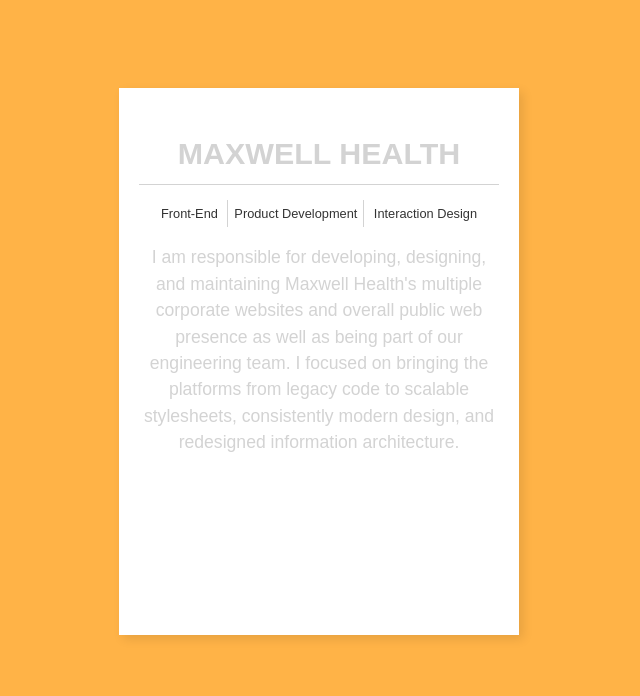
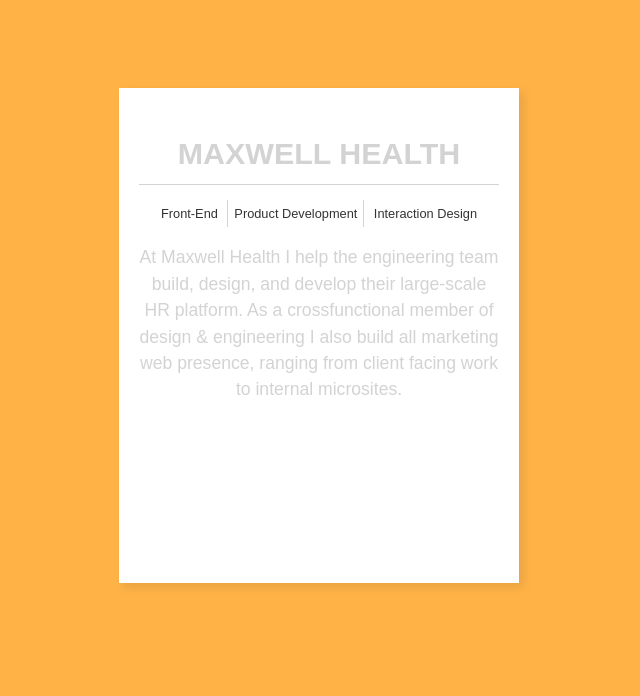
Before and after one commit to lmosele/newport, a PHP site: page / in a window 1280 px wide. Shown: the part 832-1528 px from the top of the page, without its empty margins (9-649 px from the left). Run offline with PHP 8.4, Linux system fonts and the light colour scheme.

Commit message:
copy changes and loading fix

```diff
--- a/index.php
+++ b/index.php
@@ -63,7 +63,7 @@
 						<li>Product Development</li>
 						<li>Interaction Design</li>
 					</ul>
-					<p>I am responsible for developing, designing, and maintaining Maxwell Health's multiple corporate websites and overall public web presence as well as being part of our engineering team. I focused on bringing the platforms from legacy code to scalable stylesheets, consistently modern design, and redesigned information architecture.</p>
+					<p>At Maxwell Health I help the engineering team build, design, and develop their large-scale HR platform. As a crossfunctional member of design &amp; engineering I also build all marketing web presence, ranging from client facing work to internal microsites.</p>
 					<a class="btn ghost" href="maxwell.php">Website Case Study</a>
 					<a class="btn ghost" target="_blank" href="https://medium.com/@l_mosele/the-process-behind-our-end-of-year-report-bc6a71b0aca6#.mvo8kgik2">Yearly Report Case Study</a>
 				</figure>
@@ -96,7 +96,7 @@
 						<li>User Interface</li>
 						<li>Interaction Design</li>
 					</ul>
-					<p>I was brought on to lead the design of the world's first car seat customizer ecommerce tool. We worked closely with their team and branding guidelines to create a uniquely Cosi shopping experience.</p>
+					<p>I was brought on to lead the design of the world's first car seat customizer ecommerce tool. I worked closely with their team and Trellis to create a uniquely Cosi shopping experience.</p>
 					<a class="btn ghost" href="maxicosi.php">See Case Study</a>
 				</figure>
 			</div>
```
Also changed, not shown: src/js/case.js (+7 -3 lines), dist/js/case.min.js.
